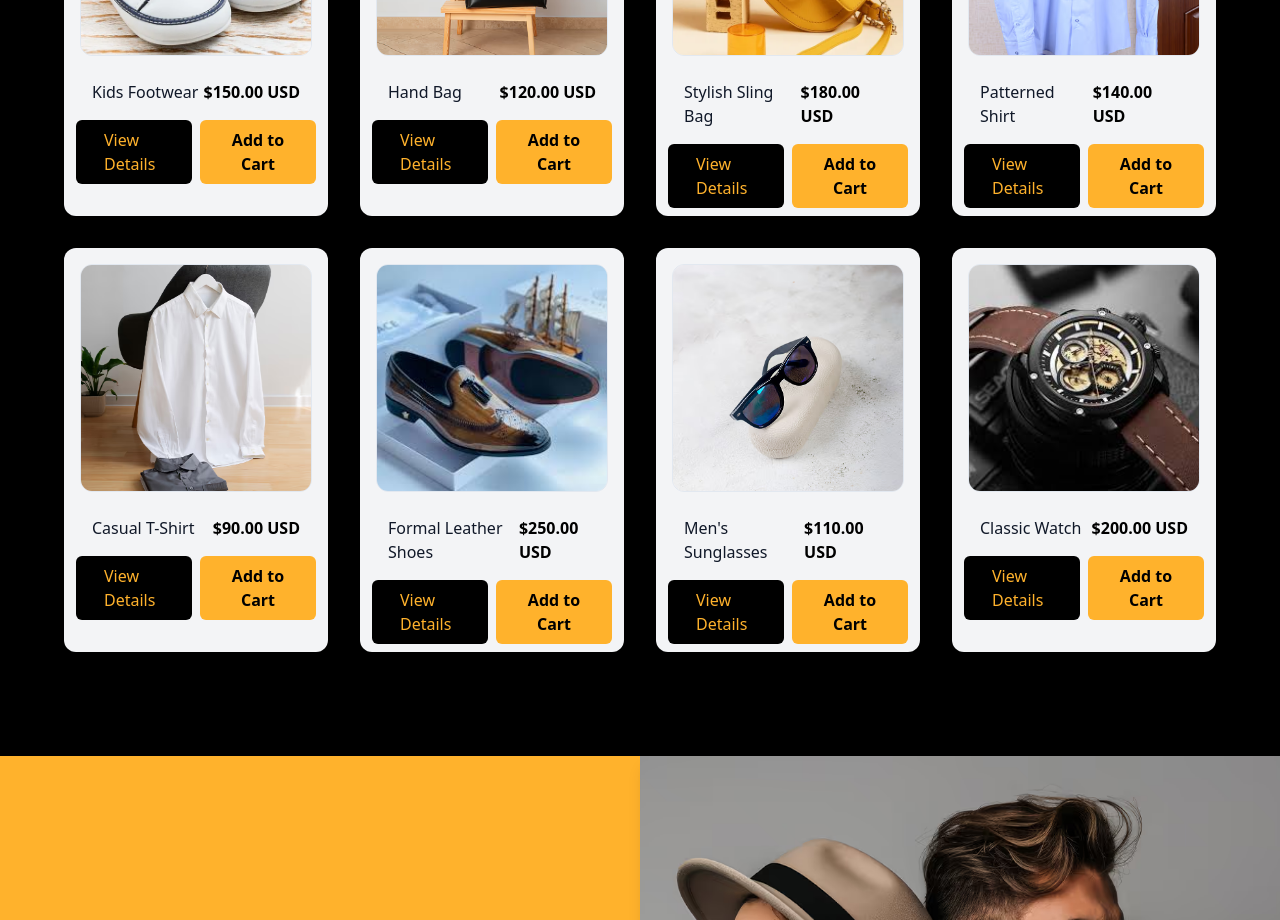
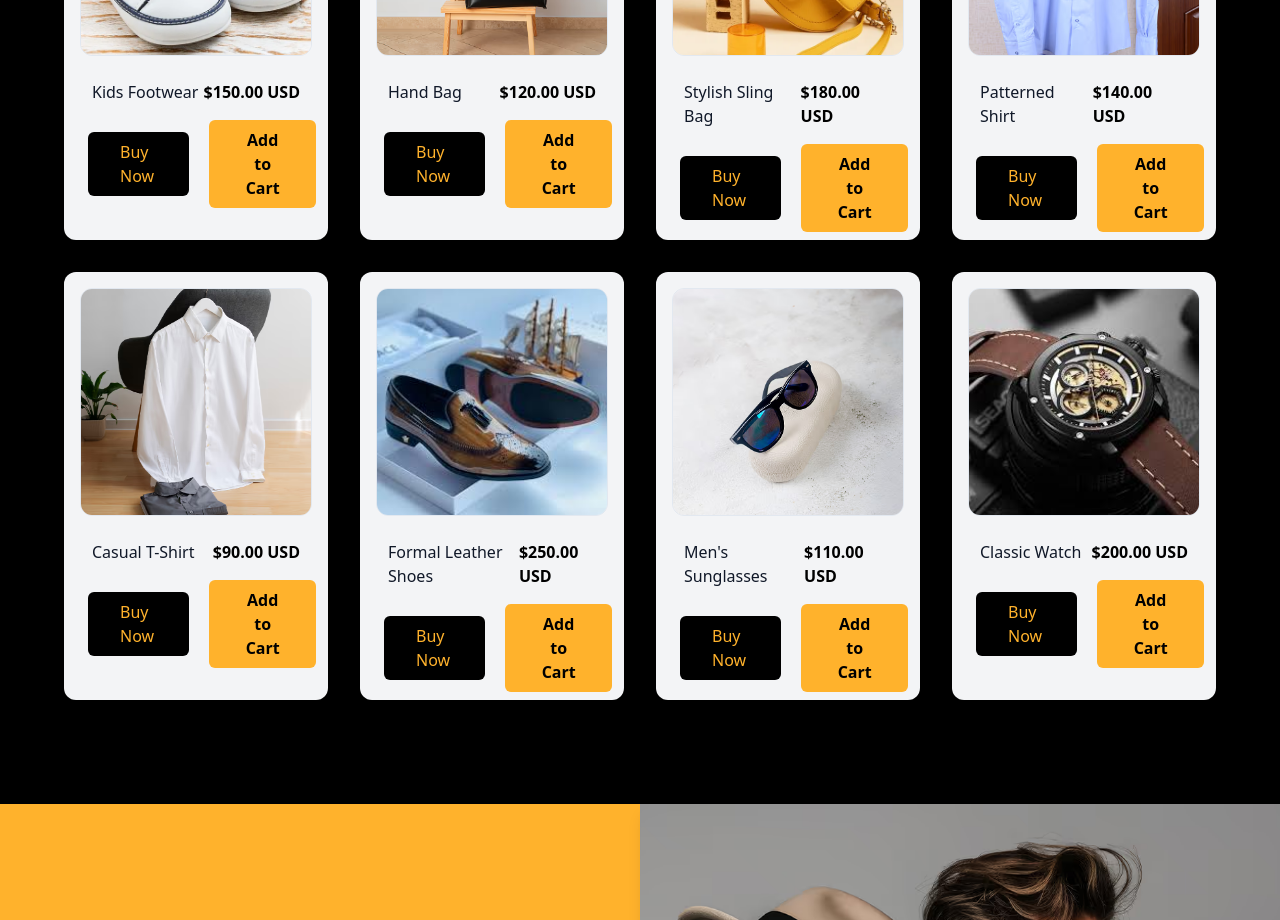
Before and after one commit to Prashanta11/E-Commerce, a React (Vite) app in the folder e-commerce/: page / in a window 1280 px wide. Shown: the part 1280-2200 px from the top of the page. Built offline with nearby package versions, Linux system fonts and the light colour scheme; the HTML template or start-up script is replaced by a standard one.

Commit message:
update LatestProducts component; change button text to 'Buy Now' and adjust button padding

```diff
--- a/e-commerce/src/components/home/LatestProducts.tsx
+++ b/e-commerce/src/components/home/LatestProducts.tsx
@@ -80,9 +80,9 @@ export default function LatestProducts({
             <div className="flex justify-between items-center p-2">
               <Link
                 to={`/product/${product.id}`}
-                className="bg-black hover:bg-[#FFB22C] mx-1 px-7 py-2 rounded-md text-[#FFB22C] text-semibold hover:text-black transition-colors"
+                className="bg-black hover:bg-[#FFB22C] mx-4 px-8 py-2 rounded-md text-[#FFB22C] text-semibold hover:text-black transition-colors"
               >
-                View Details
+                Buy Now
               </Link>
               <button
                 className="bg-[#FFB22C] hover:bg-black mx-1 px-7 py-2 rounded-md font-semibold text-black hover:text-[#FFB22C] transition-colors"
```
